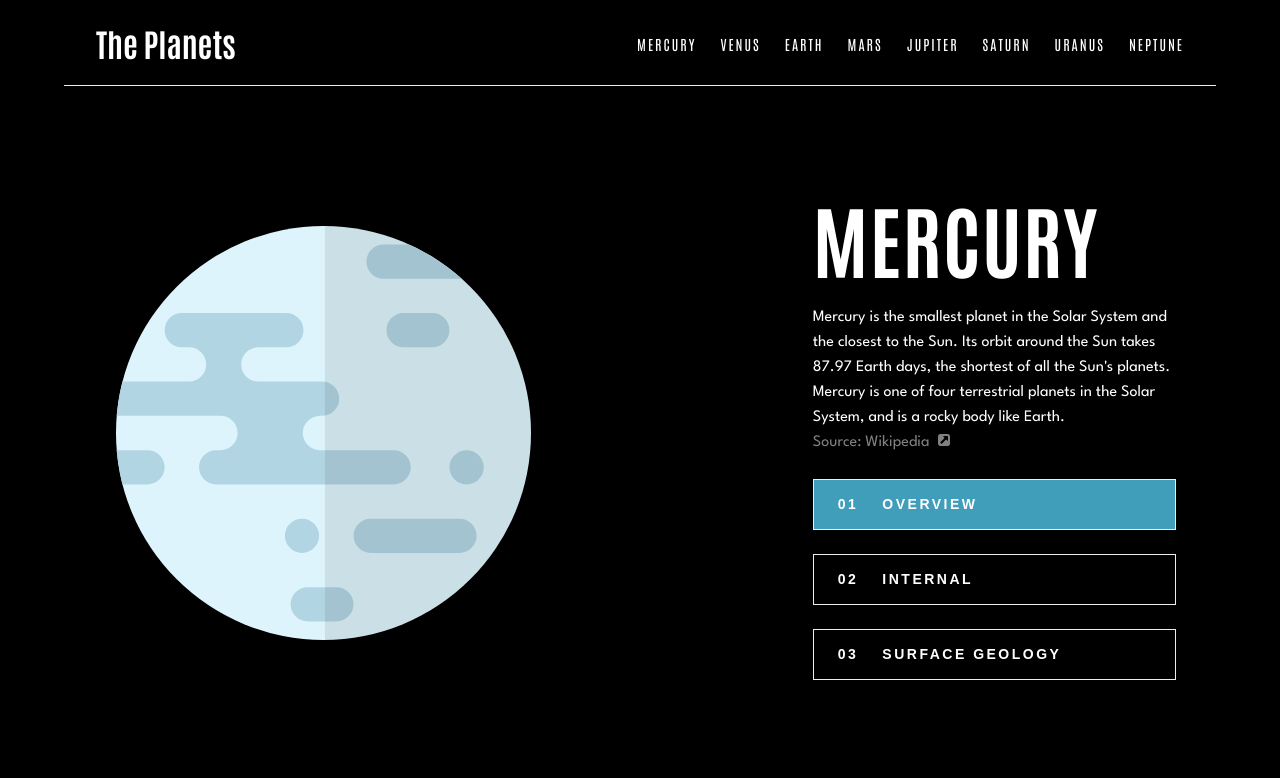
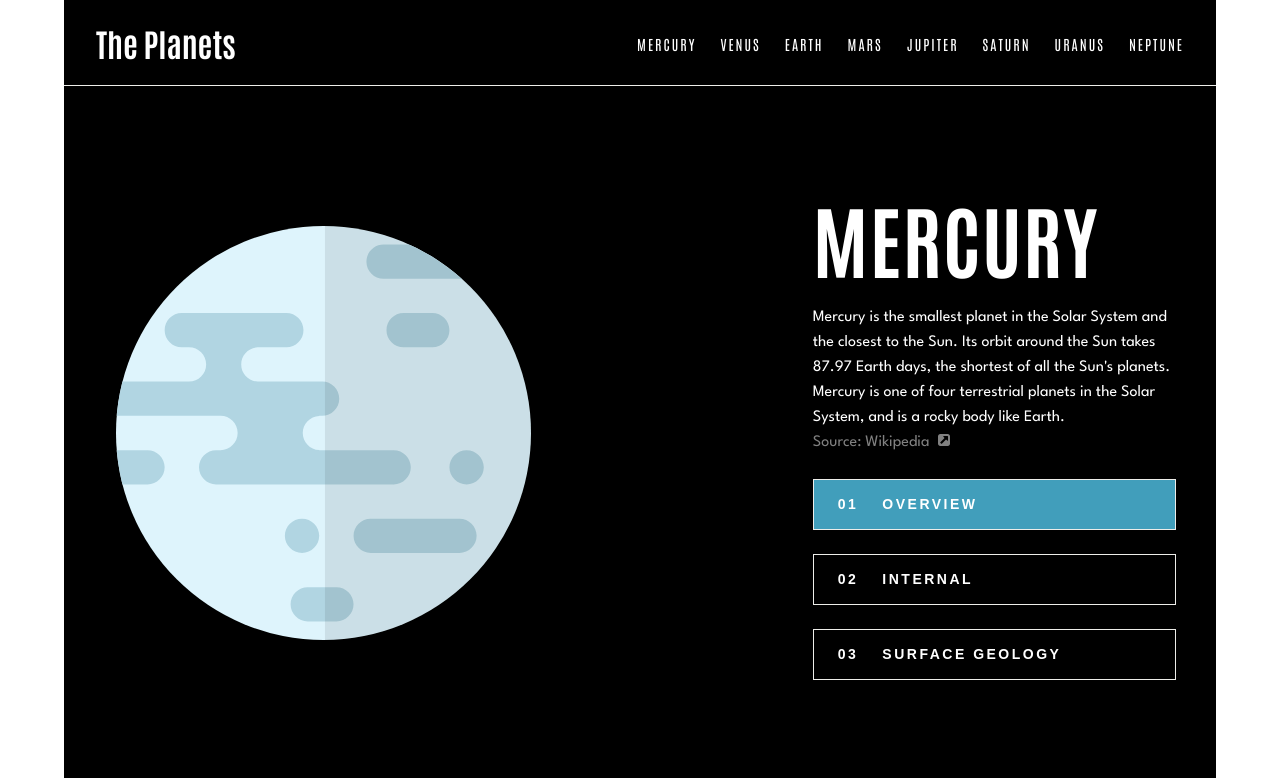
Before and after one commit to Miranda-K12/planet-facts-app, a React (Vite) app: page /mercury in a window 1280 px wide. Shown: the top 778 px of the page. Built offline with nearby package versions, Linux system fonts and the light colour scheme.

Commit message:
Change app container background color

```diff
--- a/src/App.module.scss
+++ b/src/App.module.scss
@@ -1,11 +1,9 @@
 @import "./styles/variables";
 @import "./styles/mixin";
 
-body {
-  background-color: $color-black;
-}
 .app_container {
   max-width: 1440px;
   width: 90%;
   margin: 0 auto;
+  background-color: $color-black;
 }
--- a/src/Components/Header/Header.module.scss
+++ b/src/Components/Header/Header.module.scss
@@ -4,22 +4,17 @@
   @include flex;
   top: 0;
   left: 0;
-
   padding: 22px 32px;
   color: $color-white;
   font-family: $primary-font;
   border-bottom: 0.5px solid $color-grey;
-  background-color: $color-black;
   z-index: 100;
-
   @include respond-to(lg) {
     @include flex($direction: column);
   }
   @include respond-to(md) {
-    background-color: $color-black;
     padding-left: 0;
     border-bottom: none;
-
     @include flex($direction: column, $align: start, $gap: 0);
   }
   .header_button {
```
